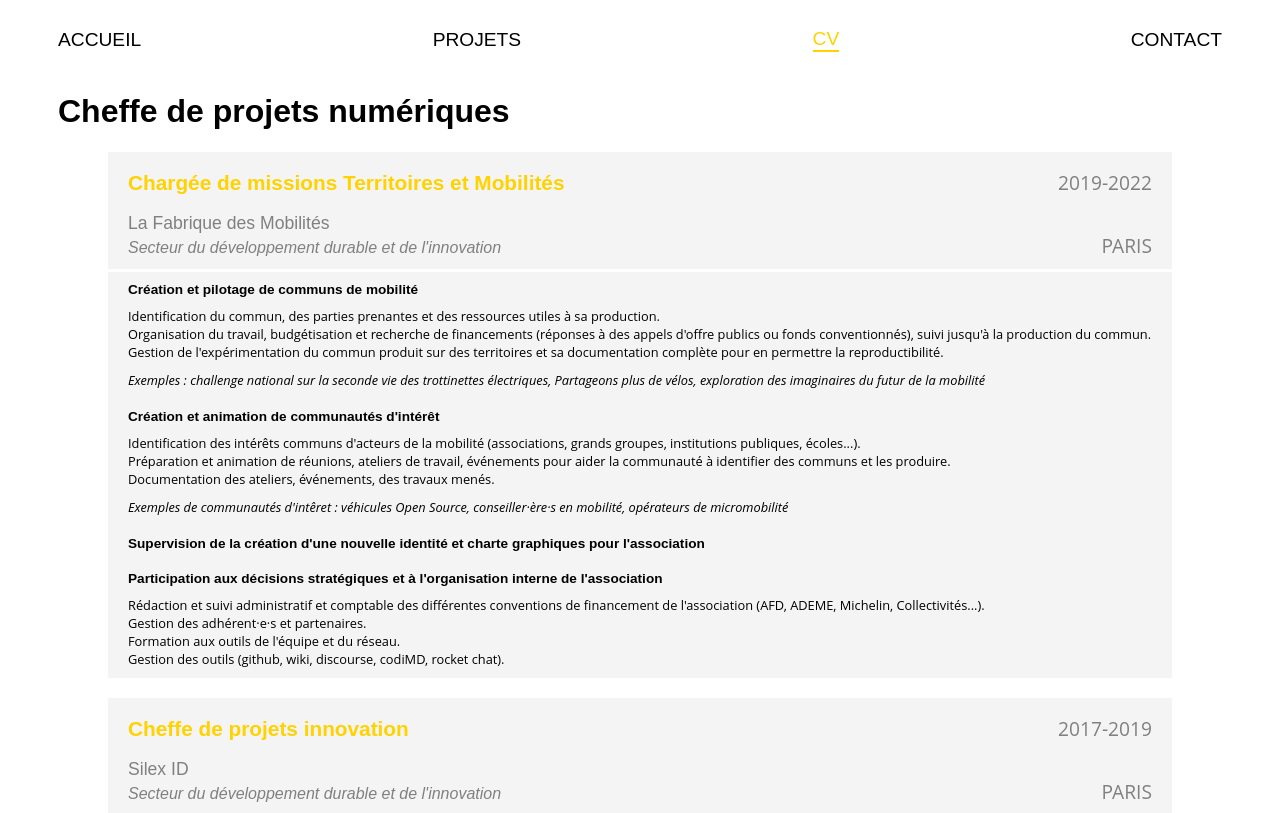
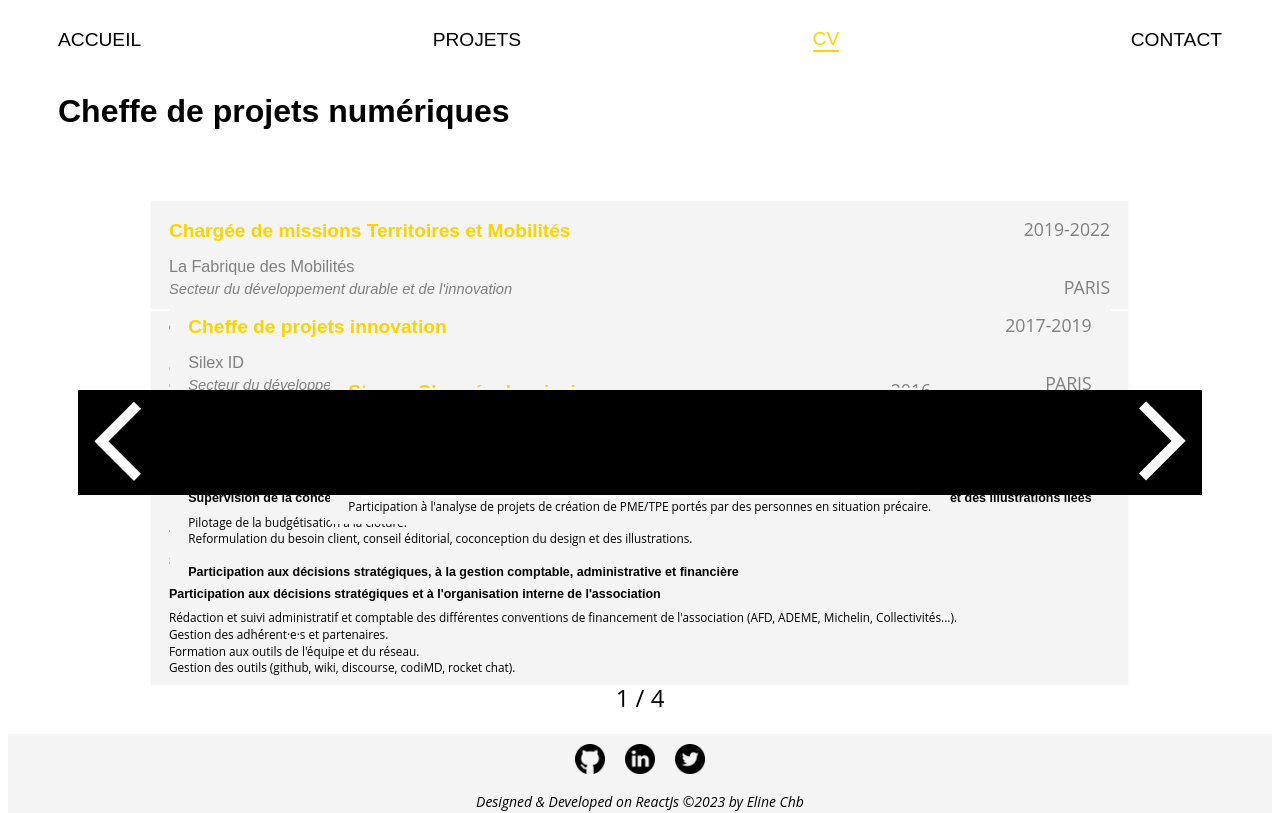
Before and after one commit to Eline31/portfolio, a React (Create React App) app: page /curriculumvitae in a window 1280 px wide. Shown: the top 813 px of the page. Built offline with nearby package versions, Linux system fonts and the light colour scheme; a web font is replaced by a local one.

Commit message:
Carrousel not OK

```diff
--- a/src/Components/Carrousel/Carrousel.jsx
+++ b/src/Components/Carrousel/Carrousel.jsx
@@ -2,14 +2,13 @@ import Experience from "../Experience-Card/Experience-Card.jsx"
 import experiences from "../../Data/experiences.json"
 import arrowleft from "../../Assets/arrow_left.png"
 import arrowright from "../../Assets/arrow_right.png"
-import { useState, useEffect } from "react"
+import { useState } from "react"
 import { Loader } from "../../Utils/style/Atoms.jsx"
+import "./Carrousel.scss"
 
 export default function Carrousel() {
   //Identification de la slide actuelle
   const [current, setCurrent] = useState(0)
-  //  //Création du tableau d'expériences pour le carrousel
-  //  const [xperienceSlider, setXperienceSlider] = useState([])
   //useState du loader
   const [isLoading, setIsLoading] = useState(false)
 
@@ -45,24 +44,30 @@ export default function Carrousel() {
         <>
           {experiences.map((experience, index) => {
             return (
-              <Experience
-                experience={experiences[index]}
-                className={index === current ? "active" : ""}
-                key={`Xperience-${index}`}
-              />
+              <div className="Xperience">
+                <Experience
+                  experience={experience}
+                  className={
+                    index === current
+                      ? "Xperience Xperience__active"
+                      : "Xperience"
+                  }
+                  key={`Xperience-${index}`}
+                />
+              </div>
             )
           })}
           {experiences.length > 1 && (
             <>
               <div className="Arrows">
-                <button alt="Image précédente" onClick={prevSlide}>
+                <button alt="Expérience précédente" onClick={prevSlide}>
                   <img
                     src={arrowleft}
                     className="arrowLeft"
                     alt="Flèche indiquant la gauche"
                   />
                 </button>
-                <button alt="Image suivante" onClick={nextSlide}>
+                <button alt="Expérience suivante" onClick={nextSlide}>
                   <img
                     src={arrowright}
                     className="arrowRight"
@@ -70,7 +75,7 @@ export default function Carrousel() {
                   />
                 </button>
               </div>
-              <p>
+              <p className="count">
                 {current + 1} / {experiences.length}
               </p>
             </>
--- /dev/null
+++ b/src/Components/Carrousel/Carrousel.scss
@@ -0,0 +1,61 @@
+.CarrouselContainer {
+  height: 582px;
+  //   width: 100%;
+  margin: 0px 20px;
+  display: flex;
+  align-items: center;
+  justify-content: center;
+  //   flex-direction: row;
+  overflow: hidden;
+  //   position: absolute;
+  .Xperience {
+    transition: all 600ms ease-in-out;
+    transform: scale(0.92);
+    // opacity: 0;
+    // width: 100%;
+    position: absolute;
+    &__active {
+      transform: scale(1);
+      opacity: 1;
+    }
+  }
+  .LoaderWrapper {
+    display: flex;
+    justify-content: center;
+    align-items: center;
+    width: 100%;
+    height: 100%;
+    z-index: 10;
+  }
+  .Arrows {
+    display: flex;
+    width: 100%;
+    // height: 100%;
+    position: relative;
+    justify-content: space-between;
+    padding: 10px;
+    background-color: black;
+    button {
+      background: none;
+      border: none;
+      cursor: pointer;
+      transition: all 300ms ease-in-out;
+      .arrowLeft,
+      .arrowRight {
+        transform: scale(1);
+      }
+      &:active {
+        transform: scale(2);
+      }
+    }
+  }
+  .count {
+    align-self: flex-end;
+    color: black;
+    font-size: 24px;
+    margin: 20px auto;
+    position: absolute;
+    width: 100%;
+    text-align: center;
+  }
+}
--- a/src/Components/Experience-Card/Experience-Card.jsx
+++ b/src/Components/Experience-Card/Experience-Card.jsx
@@ -3,7 +3,6 @@ import "./Experience-Card.scss"
 
 export default function Experience({ experience }) {
   const activitiesList = experience.activities
-  console.log("activities", activitiesList)
 
   const activity = activitiesList?.map((activity, index) => {
     return (
--- a/src/Components/Experience-Card/Experience-Card.scss
+++ b/src/Components/Experience-Card/Experience-Card.scss
@@ -5,6 +5,7 @@
   display: flex;
   flex-direction: column;
   margin: 20px 50px;
+  height: 100%;
   .title {
     display: flex;
     justify-content: space-between;
```
